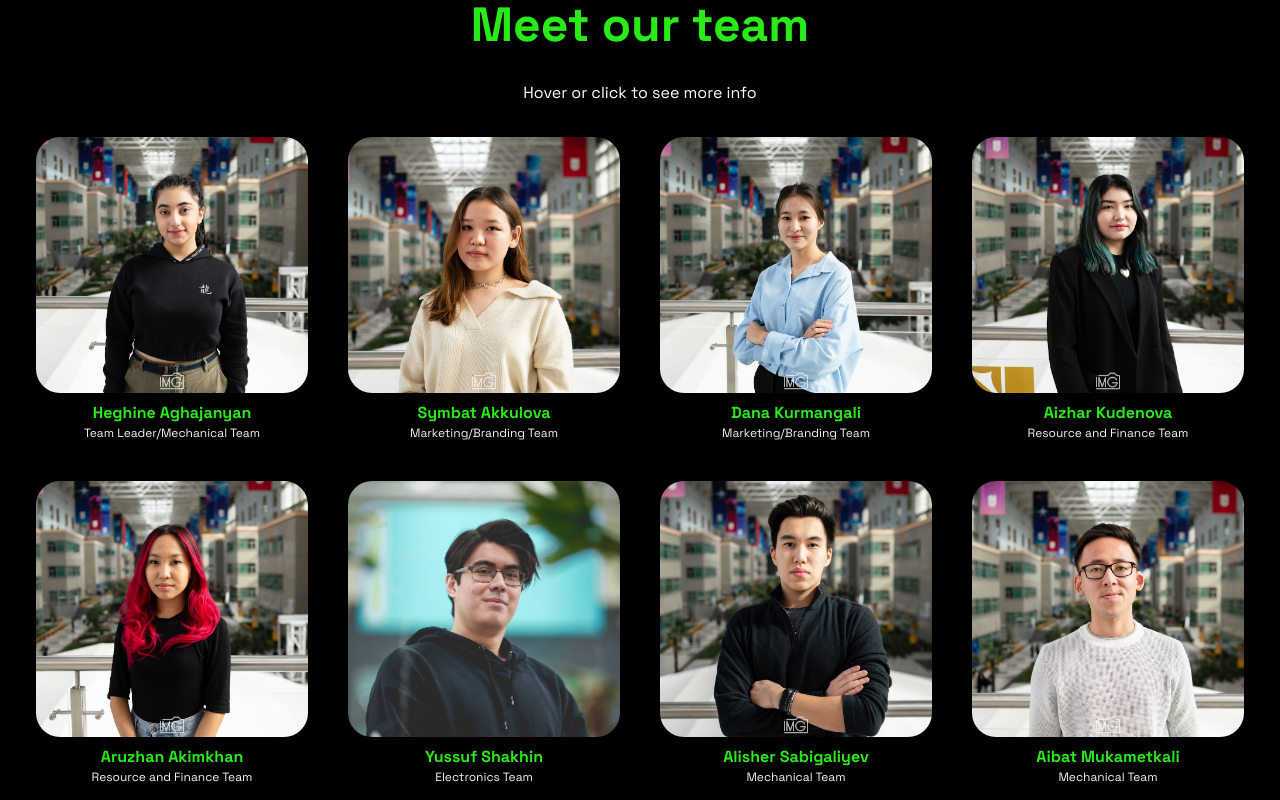
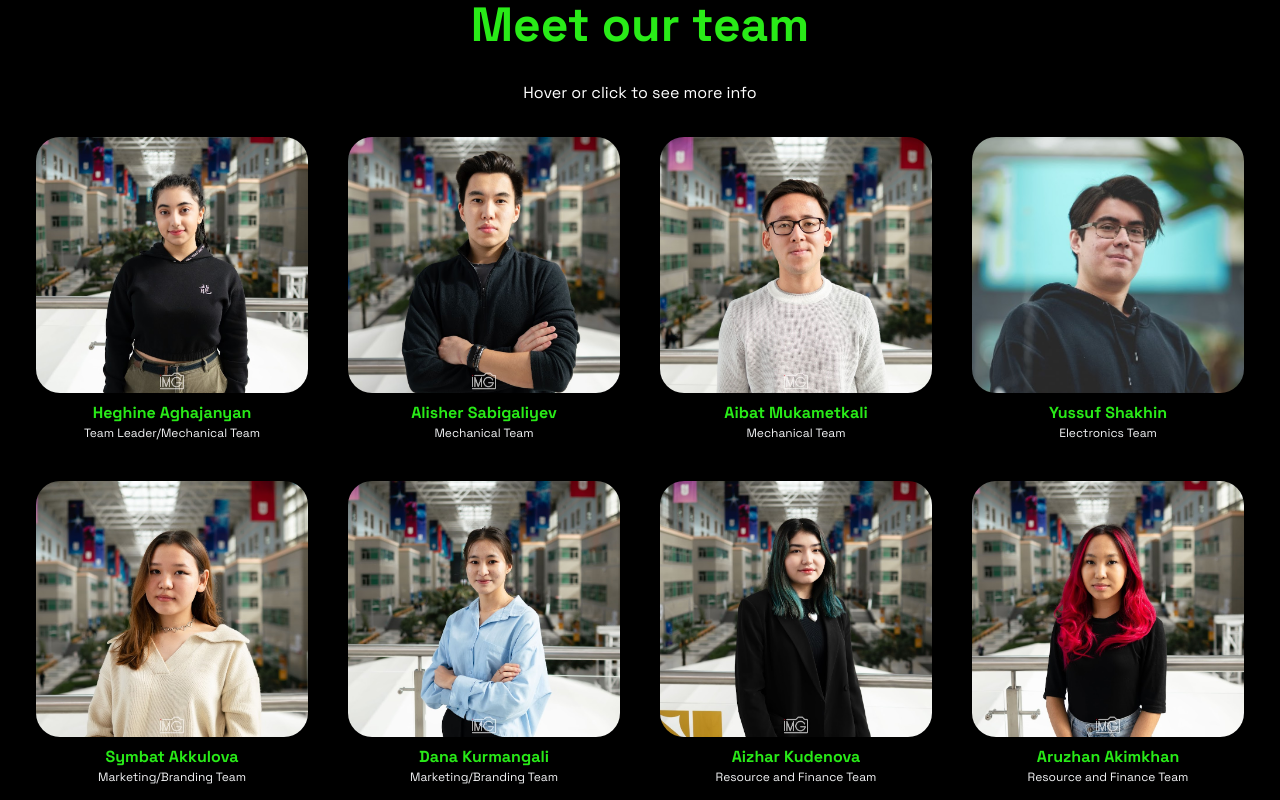
Before and after one commit to NU-Rover-Team-Aspan/NURoverKz.github.io, a React (Vite) app: page / in a window 1280 px wide. Shown: the part 2940-3740 px from the top of the page. Built offline with nearby package versions, Linux system fonts and the light colour scheme.

Commit message:
team member added

```diff
--- a/src/components/Team.jsx
+++ b/src/components/Team.jsx
@@ -36,6 +36,15 @@ const Team = () => {
           <ProfileCardAlt fullname={t('infoHeghine.fullname')} position={t('infoHeghine.position')}
             img={imgHeghine} achievements={t('infoHeghine.achievements', { returnObjects: true })} />
 
+          <ProfileCardAlt fullname={t('infoAlisher.fullname')} position={t('infoAlisher.position')}
+            img={imgAlisher} achievements={t('infoAlisher.achievements', { returnObjects: true })} />
+
+          <ProfileCardAlt fullname={t('infoAibat.fullname')} position={t('infoAibat.position')}
+            img={imgAibat} achievements={t('infoAibat.achievements', { returnObjects: true })} />
+
+          <ProfileCardAlt fullname={t('infoYussuf.fullname')} position={t('infoYussuf.position')}
+            img={imgYussuf} achievements={t('infoYussuf.achievements', { returnObjects: true })} />
+
           <ProfileCardAlt fullname={t('infoSymbat.fullname')} position={t('infoSymbat.position')}
             img={imgSymbat} achievements={t('infoSymbat.achievements', { returnObjects: true })} />
 
@@ -48,14 +57,8 @@ const Team = () => {
           <ProfileCardAlt fullname={t('infoAruzhan.fullname')} position={t('infoAruzhan.position')}
             img={imgAruzhan} achievements={t('infoAruzhan.achievements', { returnObjects: true })} />
 
-          <ProfileCardAlt fullname={t('infoYussuf.fullname')} position={t('infoYussuf.position')}
-            img={imgYussuf} achievements={t('infoYussuf.achievements', { returnObjects: true })} />
-
-          <ProfileCardAlt fullname={t('infoAlisher.fullname')} position={t('infoAlisher.position')}
-            img={imgAlisher} achievements={t('infoAlisher.achievements', { returnObjects: true })} />
-
-          <ProfileCardAlt fullname={t('infoAibat.fullname')} position={t('infoAibat.position')}
-            img={imgAibat} achievements={t('infoAibat.achievements', { returnObjects: true })} />
+          <ProfileCardAlt fullname={t('infoZhuldyz.fullname')} position={t('infoZhuldyz.position')}
+            img={imgZhuldyz} achievements={t('infoZhuldyz.achievements', { returnObjects: true })} />
 
           <ProfileCardAlt fullname={t('infoTomiris.fullname')} position={t('infoTomiris.position')}
             img={imgTomiris} achievements={t('infoTomiris.achievements', { returnObjects: true })} />
@@ -77,16 +80,16 @@ const Team = () => {
 
           <ProfileCardAlt fullname={t('infoLeila.fullname')} position={t('infoLeila.position')}
             img={imgLeila} achievements={t('infoLeila.achievements', { returnObjects: true })} />
-
-          <ProfileCardAlt fullname={t('infoDenis.fullname')} position={t('infoDenis.position')}
+        </div>
+        <div className="grid mt-10 gap-10 mx-auto sm:grid-cols-2 lg:grid-cols-3">
+        <ProfileCardAlt fullname={t('infoDenis.fullname')} position={t('infoDenis.position')}
             img={imgDenis} achievements={t('infoDenis.achievements', { returnObjects: true })} />
 
           <ProfileCardAlt fullname={t('infoMuslim.fullname')} position={t('infoMuslim.position')}
             img={imgMuslim} achievements={t('infoMuslim.achievements', { returnObjects: true })} />
 
-<ProfileCardAlt fullname={t('infoSultan.fullname')} position={t('infoSultan.position')}
+          <ProfileCardAlt fullname={t('infoSultan.fullname')} position={t('infoSultan.position')}
             img={imgSultan} achievements={t('infoSultan.achievements', { returnObjects: true })} />
-
         </div>
       </div>
     </div>
--- a/src/translations/english.js
+++ b/src/translations/english.js
@@ -224,10 +224,11 @@ const en = {
       position: 'Quality Assurance Team',
       achievements: ['UniSat Project 2022 by UNICEF Graduate', '2nd place at Microsoft Imagine Cup Junior Local Hackathon']
     },
-    infoAidana: {
-      fullname: 'Aidana Kenzhebayeva',
+    infoZhuldyz: {
+      fullname: 'Zhuldyz Karamatdinova',
       position: 'Resource and Finance Team',
-      achievements: ['5 years in project development', 'Won 2,5 million tenge on Samsumg Solve for tomorrow 2021']
+      achievements: ['Winner of the silver award in IYMC 2021',
+      '3rd and 2nd places in Phystech International Olympiad in Mathematics and Physics']
     },
     infoYerkebulan: {
       fullname: 'Tazabek Yerkebulan',
@@ -259,8 +260,7 @@ const en = {
     infoAibat: {
       fullname: 'Aibat Mukametkali',
       position: 'Mechanical Team',
-      achievements: ['2nd place in the engineering hackathon orgnaized by NU IMechE',
-        'Python Tech Orda grant owner']
+      achievements: ['2nd place in the engineering hackathon orgnaized by NU IMechE', 'Python Tech Orda grant owner']
     },
   },
   advisers: {
--- a/src/translations/kazakh.js
+++ b/src/translations/kazakh.js
@@ -225,10 +225,11 @@ const kk = {
       position: 'Сапаны бақылау (QA) тобы',
       achievements: ['UNICEF ұйымдастырған UniSat Project 2022 түлегі', 'Microsoft Imagine Cup Junior Local Hackathon-ында 2 орын']
     },
-    infoAidana: {
-      fullname: 'Айдана Кенжебаева',
+    infoZhuldyz: {
+      fullname: 'Жулдыз Караматдинова',
       position: 'Қаржы және ресурс тобы',
-      achievements: ['Жобалар дамыту саласында 5 жыл', 'Samsung Solve for tomorrow 2021 сайысынан 2,5 миллион теңге ұтыс иегері']
+      achievements: ['IYMC 2021 күміс жүлдесінің иегері',
+        'Математика және физика бойынша Phystech халықаралық олимпиадасында 3 және 2 орын']
     },
     infoYerkebulan: {
       fullname: 'Еркебұлан Тазабек',
--- a/src/translations/russian.js
+++ b/src/translations/russian.js
@@ -223,10 +223,11 @@ const ru = {
       position: 'Команда обеспечения качества (QA)',
       achievements: ['Выпускница проекта UniSat 2022 от ЮНИСЕФ', '2-е место на хакатоне Microsoft Imagine Cup Junior Local']
     },
-    infoAidana: {
-      fullname: 'Кенжебаева Айдана',
+    infoZhuldyz: {
+      fullname: 'Караматдинова Жулдыз',
       position: 'Команда Финансов/Ресурсов',
-      achievements: ['5 лет опыта в разработке проектов', 'Выиграла 2,5 млн тенге на Samsung Solve for tomorrow 2021']
+      achievements: ['Обладатель серебряной награды IYMC 2021',
+      '3-е и 2-е места на Международной олимпиаде Phystech по математике и физике']
     },
     infoYerkebulan: {
       fullname: 'Тазабек Еркебұлан',
```
